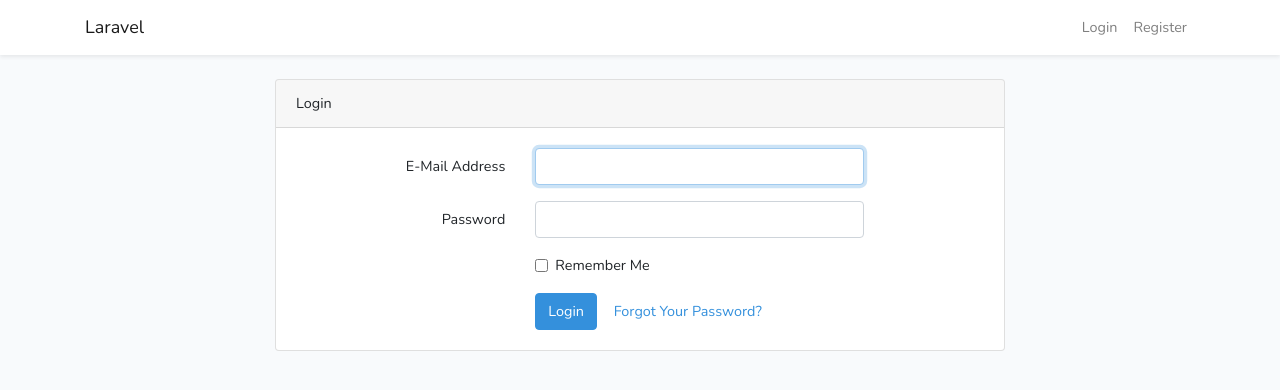
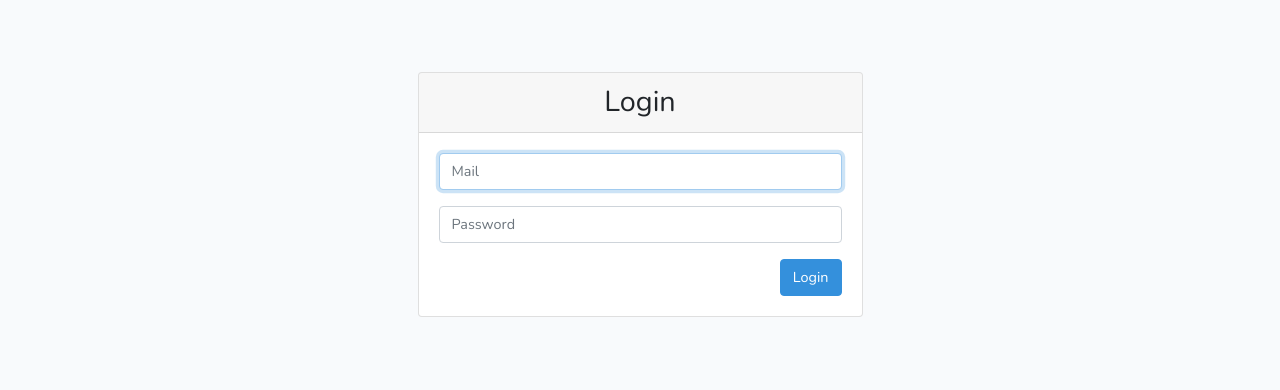
Before and after one commit to pnc-virtual-company/2020-G2-letsgo, a Laravel app: page /login in a window 1280 px wide. Shown: the top 390 px of the page. Run offline with Laravel 8, Linux system fonts and the light colour scheme; style sheets or scripts are compiled from the project's sources.

Commit message:
#8 : Design form login

```diff
--- a/resources/views/auth/login.blade.php
+++ b/resources/views/auth/login.blade.php
@@ -1,67 +1,39 @@
 @extends('layouts.app')
 
 @section('content')
-<div class="container">
+<div class="container mt-5">
     <div class="row justify-content-center">
-        <div class="col-md-8">
+        <div class="col-md-5">
             <div class="card">
-                <div class="card-header">{{ __('Login') }}</div>
+                <div class="card-header h2 text-center">{{ __('Login') }}</div>
 
                 <div class="card-body">
-                    <form method="POST" action="{{ route('login') }}">
+                    <form method="POST" action="{{ route('login') }}" autocomplete="off">
                         @csrf
 
-                        <div class="form-group row">
-                            <label for="email" class="col-md-4 col-form-label text-md-right">{{ __('E-Mail Address') }}</label>
-
-                            <div class="col-md-6">
-                                <input id="email" type="email" class="form-control @error('email') is-invalid @enderror" name="email" value="{{ old('email') }}" required autocomplete="email" autofocus>
-
+                        <div class="form-group">
+                                <input id="email" type="email" placeholder="Mail" class="form-control @error('email') is-invalid @enderror" name="email" value="{{ old('email') }}" required autocomplete="email" autofocus>
                                 @error('email')
                                     <span class="invalid-feedback" role="alert">
                                         <strong>{{ $message }}</strong>
                                     </span>
                                 @enderror
-                            </div>
                         </div>
 
-                        <div class="form-group row">
-                            <label for="password" class="col-md-4 col-form-label text-md-right">{{ __('Password') }}</label>
-
-                            <div class="col-md-6">
-                                <input id="password" type="password" class="form-control @error('password') is-invalid @enderror" name="password" required autocomplete="current-password">
-
+                        <div class="form-group">
+                                <input id="password" placeholder="Password" type="password" class="form-control @error('password') is-invalid @enderror" name="password" required autocomplete="current-password">
                                 @error('password')
                                     <span class="invalid-feedback" role="alert">
                                         <strong>{{ $message }}</strong>
                                     </span>
                                 @enderror
-                            </div>
                         </div>
 
-                        <div class="form-group row">
-                            <div class="col-md-6 offset-md-4">
-                                <div class="form-check">
-                                    <input class="form-check-input" type="checkbox" name="remember" id="remember" {{ old('remember') ? 'checked' : '' }}>
-
-                                    <label class="form-check-label" for="remember">
-                                        {{ __('Remember Me') }}
-                                    </label>
-                                </div>
-                            </div>
-                        </div>
-
-                        <div class="form-group row mb-0">
-                            <div class="col-md-8 offset-md-4">
+                        <div class="form-group">
+                            <div class="float-right">
                                 <button type="submit" class="btn btn-primary">
                                     {{ __('Login') }}
                                 </button>
-
-                                @if (Route::has('password.request'))
-                                    <a class="btn btn-link" href="{{ route('password.request') }}">
-                                        {{ __('Forgot Your Password?') }}
-                                    </a>
-                                @endif
                             </div>
                         </div>
                     </form>
--- a/resources/views/layouts/app.blade.php
+++ b/resources/views/layouts/app.blade.php
@@ -21,7 +21,7 @@
 </head>
 <body>
     <div id="app">
-        <nav class="navbar navbar-expand-md navbar-light bg-white shadow-sm">
+        {{-- <nav class="navbar navbar-expand-md navbar-light bg-white shadow-sm">
             <div class="container">
                 <a class="navbar-brand" href="{{ url('/') }}">
                     {{ config('app.name', 'Laravel') }}
@@ -70,7 +70,7 @@
                     </ul>
                 </div>
             </div>
-        </nav>
+        </nav> --}}
 
         <main class="py-4">
             @yield('content')
```
